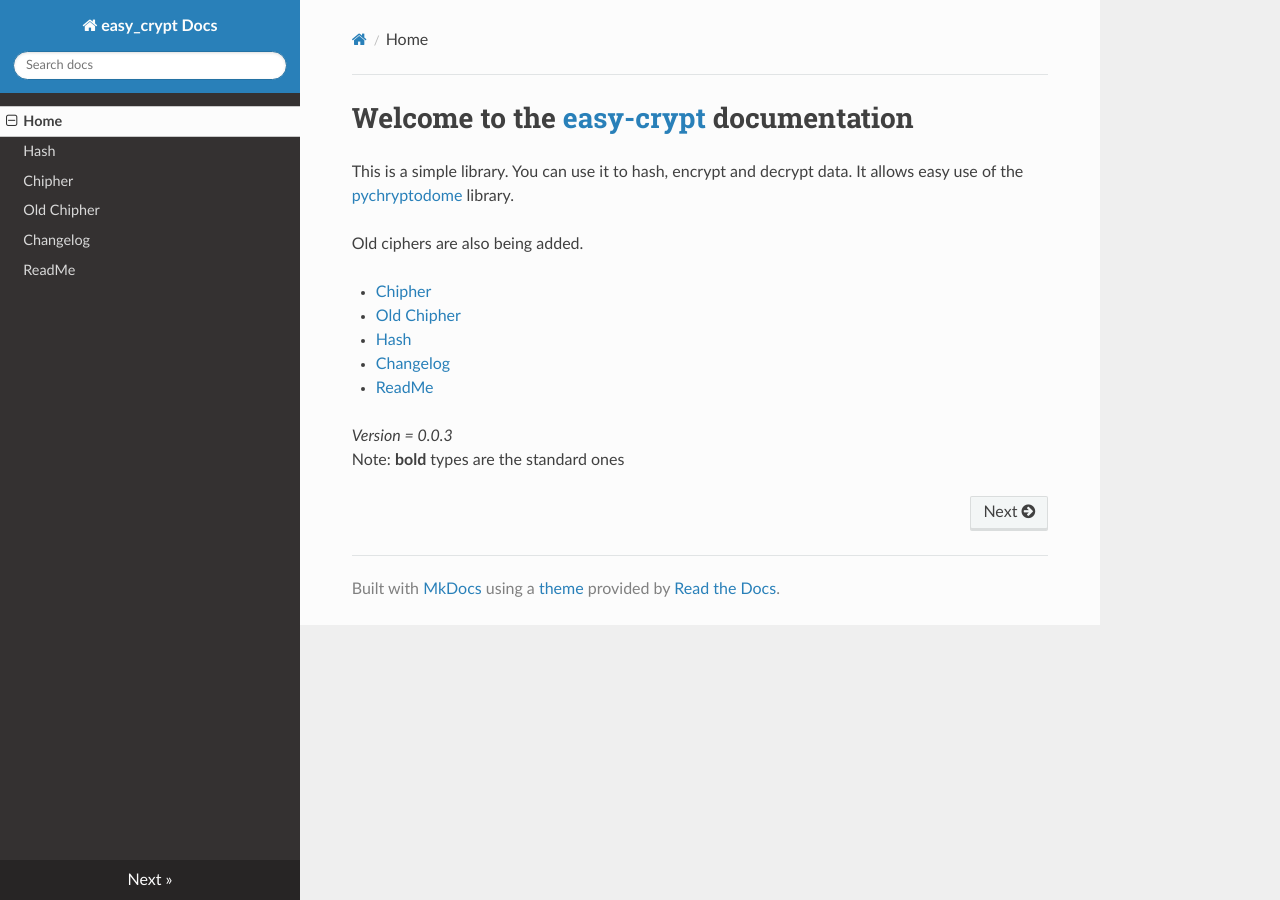
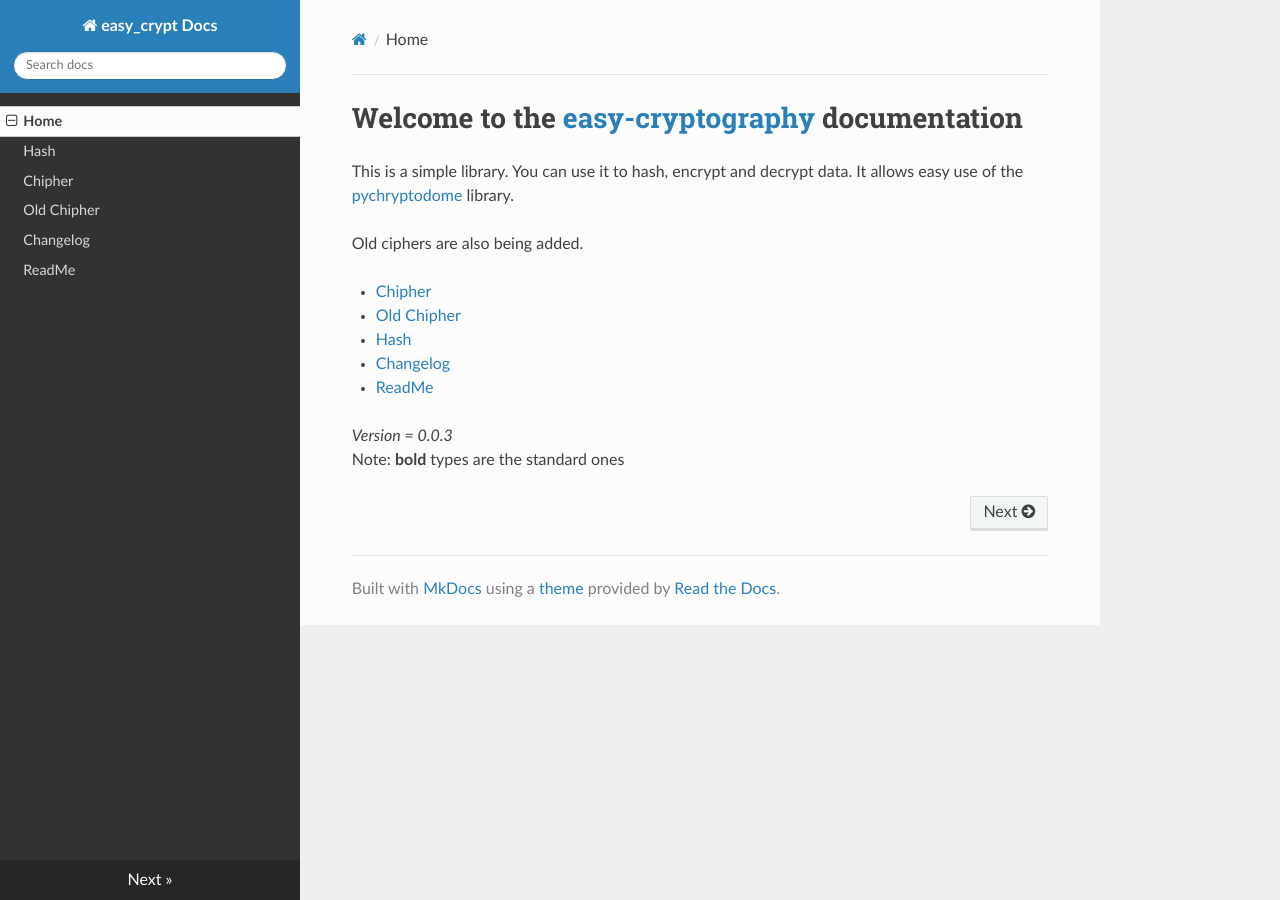
Before and after one commit to MrPoisen/easy_crypt_documentation, an MkDocs documentation site: the page built from docs/index.md, in a window 1280 px wide. Built offline with MkDocs 1.6.1, drawn with Linux system fonts in a browser that asks for light colours; nearby versions of some CDN libraries.

Commit message:
Update index.md

```diff
--- a/docs/index.md
+++ b/docs/index.md
@@ -1,4 +1,4 @@
-# Welcome to the [easy-crypt](https://pypi.org/project/easy-cryptography/) documentation
+# Welcome to the [easy-cryptography](https://pypi.org/project/easy-cryptography/) documentation
 
 This is a simple library. You can use it to hash, encrypt and decrypt data. It allows easy use of the [pychryptodome](https://pypi.org/project/pycryptodome/) library.
 
```
